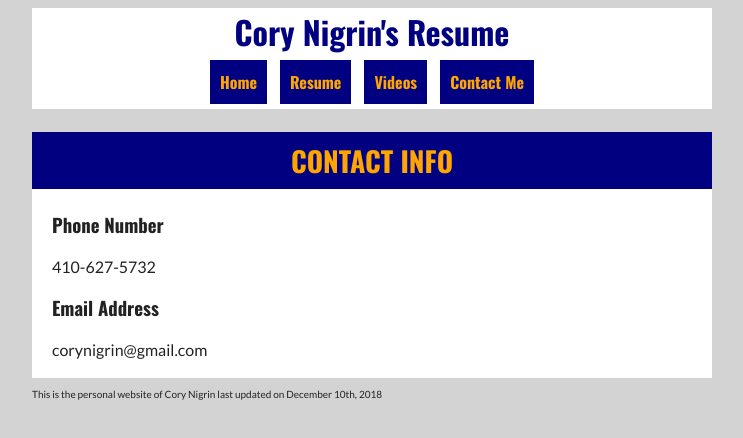
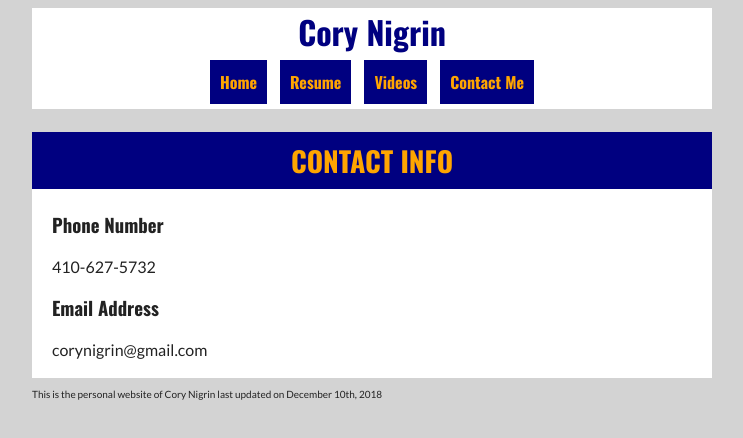
Before and after one commit to corynigrin/corynigrin.github.io, a plain HTML site: page contact.html in a window 1280 px wide. Shown: the whole page, without its empty margins (268-1011 px from the left). Drawn offline with nearby package versions, Linux system fonts and the light colour scheme.

Commit message:
small changes

```diff
--- a/contact.html
+++ b/contact.html
@@ -11,7 +11,7 @@
   <body id="top">
     <div id="wrap">
     <header id=header>
-      <h1>Cory Nigrin's Resume</h1>
+      <h1>Cory Nigrin</h1>
     </header>
 
     <nav id=nav>
```
Also changed, not shown: index.html (+1 -1 lines), videos.html (+1 -1 lines).
